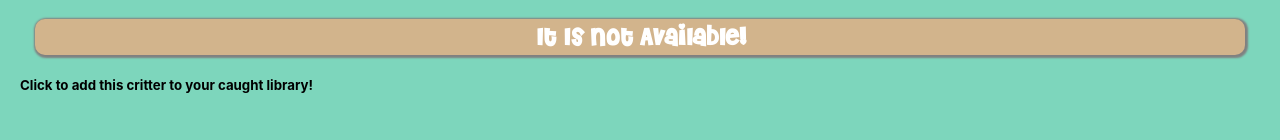
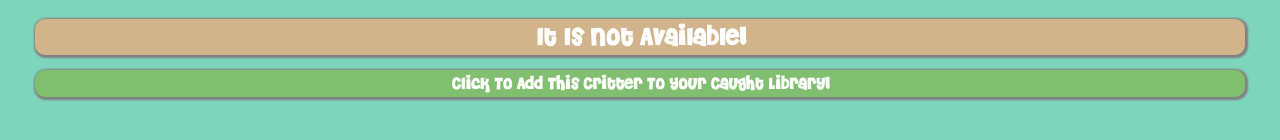
Before and after one commit to LaurenColvin/project-2-react, a React (Create React App) app in the folder critterpedia/: page / in a window 1280 px wide. Shown: the part 432-572 px from the top of the page. Built offline with nearby package versions, Linux system fonts and the light colour scheme.

Commit message:
styling for alerts and individual critter cards

```diff
--- a/critterpedia/src/App.css
+++ b/critterpedia/src/App.css
@@ -22,6 +22,7 @@
 :root {
   --teal: #7DD6BC;
   --tan: ;
+  --green: #80BF70;
 }
 
 /* MAIN STYLING */
@@ -33,6 +34,9 @@ body {
 
 nav {
   text-align: center;
+  position: sticky;
+  top: 0;
+  background-color: var(--teal);
 }
 
 .logo {
@@ -71,7 +75,14 @@ h1 {
   margin-left: -20px;
 }
 
-/* ICON STYLING */
+.icon-container {
+  position: sticky;
+  top: 200px;
+  background-color: var(--teal);
+  padding: 30px;
+}
+
+/* LIBRARIES STYLING */
 
 .critter-icon {
   height: 90px;
@@ -93,6 +104,32 @@ h4 {
   background-color: tan;
   border-radius: 10px;
   box-shadow: 1px 1px 2px 2px grey;
+}
+
+.critter-details {
+  display: flex;
+}
+
+.details {
+  margin: 0 20px 0 0;
+  padding: 10px;
+}
+
+.details-container {
+  padding: 0 10px;
+  background-color: white;
+  border-radius: 10px;
+  box-shadow: 1px 1px 2px 2px grey;
+}
+
+h3 {
+  font-family: Cheri-Solid;
+  color: black;
+  font-size: .9em;
+}
+
+span {
+  color: var(--green);
 }
 
 /* SEARCH STYLING */
@@ -132,3 +169,29 @@ label {
 .search-result {
 
 }
+
+/* CAUGHT STYLING */
+
+h5 {
+  font-family: Cheri-Solid;
+  text-align: center;
+  color: white;
+  text-transform: capitalize;
+  font-size: 1em;
+  margin: 15px;
+  padding: 5px 0 3px 0;
+  background-color: var(--green);
+  border-radius: 10px;
+  box-shadow: 1px 1px 2px 2px grey;
+}
+
+.caught-library {
+  display: flex;
+  justify-content: space-around;
+  flex-wrap: wrap;
+}
+
+.caught {
+  margin: 15px 5px;
+  background-color: var(--green);
+}
```
